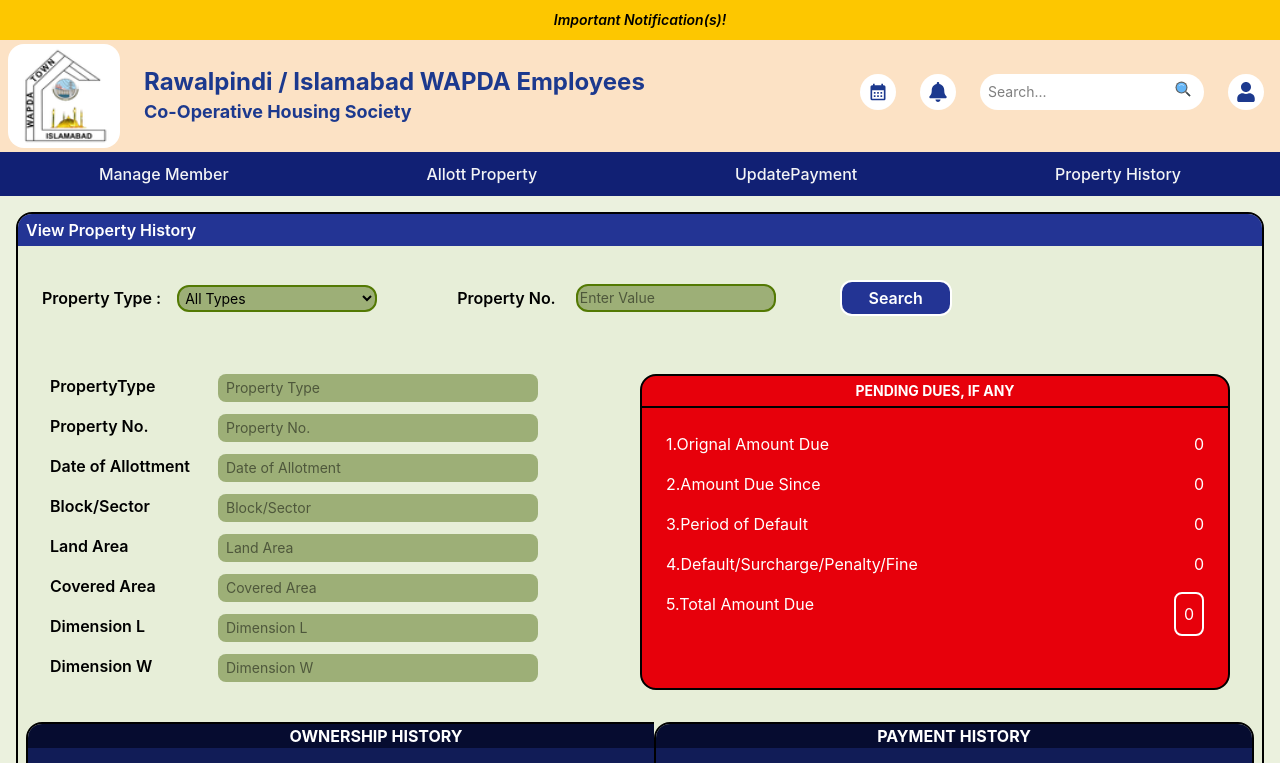
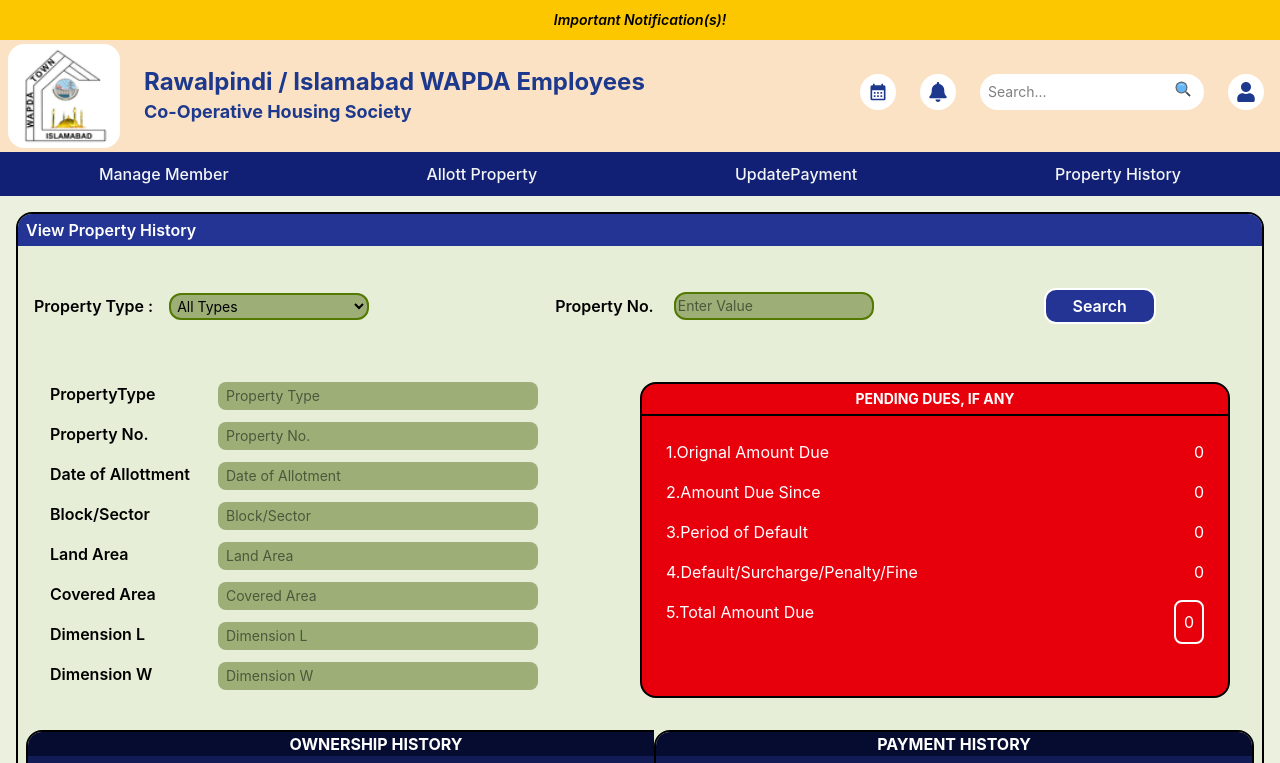
Before and after one commit to mubzyy/WAPDA-TOWN, a React (Vite) app: page /propertyhistory in a window 1280 px wide. Shown: the top 763 px of the page. Built offline with nearby package versions, Linux system fonts and the light colour scheme.

Commit message:
Updated project

```diff
--- a/src/PaymentHistory/SearchSection.jsx
+++ b/src/PaymentHistory/SearchSection.jsx
@@ -16,7 +16,7 @@
         </div>
 
         {/* Search Controls */}
-        <div className='flex flex-col lg:flex-row  h-26 mb-4 lg:items-center lg:gap-16  p-4  '>
+         <div className='flex flex-col mt-2 lg:flex-row lg:gap-18  h-26 mb-4 lg:items-center xl:gap-42  mx-2  '>
 
           {/* Search Key */}
        <div className='mb-2  lg:m-0'>
@@ -37,7 +37,7 @@
           </div>
 
           {/* Value */}
-          <div className='flex  gap-3 items-center mb-2 lg:mb-0 ' >
+                     <div className='flex mx-0.5  gap-3 items-center mb-2 lg:mb-0 ' >
             <label className='font-semibold  mx-2 text-xs  lg:text-base '>Property No.</label>
 
             <input
```
